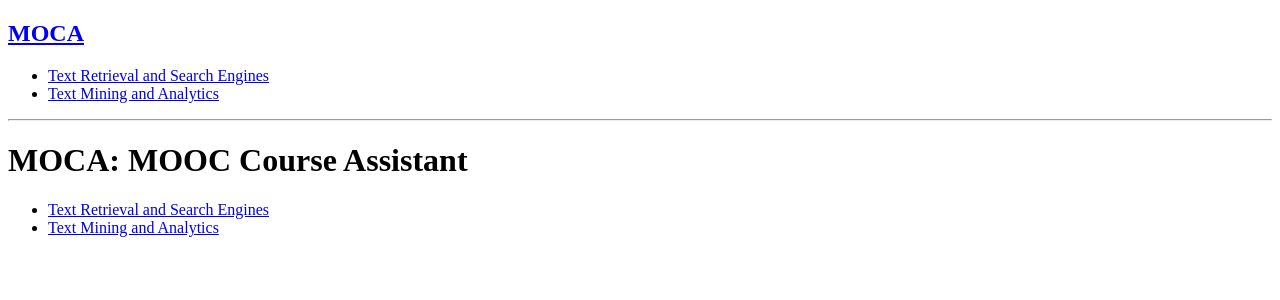
After one commit to kevinwang/moca, a Flask app: template templates/home.html in a window 1280 px wide. The commit adds this page. Shown: the top 300 px of the page. Run offline with Flask 2, Linux system fonts and the light colour scheme; the template is opened without the code that fills it, so the values that code supplies are empty; parts of the project's set-up code (start-up, migrations or seed data) failed here and were passed over.

Commit message:
Set up database connections and retrieve lecture data.

```diff
--- a/app.py
+++ b/app.py
@@ -1,28 +1,68 @@
-from flask import Flask, redirect, render_template, url_for
+from flask import Flask, redirect, render_template, abort
+from functools import wraps
+from sqlalchemy import create_engine, MetaData, Table, select
 
 app = Flask(__name__, static_url_path='')
 app.debug = True
 
+course_ids = ['textretrieval', 'textanalytics']
+engines = {course_id: create_engine('mysql://root@localhost/' + course_id, echo=True) for course_id in course_ids}
+metadata = {course_id: MetaData(engine) for course_id, engine in engines.iteritems()}
+
+def validate_course(f):
+    @wraps(f)
+    def decorated_function(*args, **kwargs):
+        if 'course_id' in kwargs and kwargs['course_id'] not in course_ids:
+            abort(404)
+        return f(*args, **kwargs)
+    return decorated_function
+
 @app.route('/')
-def home():
-    return redirect('/course/textretrieval-001')
+def route_home():
+    return render_template('home.html')
 
 @app.route('/coursestest')
-def coursetest():
+def route_coursetest():
     return render_template('specific.html')
 
 
-@app.route('/course/<course_id>')
-def course(course_id):
+@app.route('/<course_id>')
+@validate_course
+def route_course(course_id):
+    connection = engines[course_id].connect()
+    lecture_metadata = Table('lecture_metadata', metadata[course_id], autoload=True)
+    # TODO: Sort properly by x.y lecture number so 1.10 doesn't come before 1.2
+    s = (select([lecture_metadata.c.id, lecture_metadata.c.title])
+         .where((lecture_metadata.c.parent_id == -1) & (lecture_metadata.c.deleted == 0))
+         .order_by(lecture_metadata.c.title))
+    result = connection.execute(s)
+    connection.close()
+
+    lectures = [{'id': lecture[0], 'title': lecture[1]} for lecture in result]
+
     hardest_topics = ['hardest', 'harder', 'hard']
     easiest_topics = ['easiest', 'easier', 'easy']
-    videos = ['1.1', '1.2', '1.3']
+
     return render_template(
             'course.html',
             course_id=course_id,
             hardest_topics=hardest_topics,
             easiest_topics=easiest_topics,
-            videos=videos)
+            lectures=lectures)
+
+@app.route('/<course_id>/lecture/<int:lecture_id>')
+@validate_course
+def route_lecture(course_id, lecture_id):
+    connection = engines[course_id].connect()
+    lecture_metadata = Table('lecture_metadata', metadata[course_id], autoload=True)
+    s = (select([lecture_metadata.c.id, lecture_metadata.c.title])
+         .where(lecture_metadata.c.id == lecture_id)
+         .limit(1))
+    lecture = list(connection.execute(s))[0]
+    connection.close()
+
+    lecture = {'id': lecture[0], 'title': lecture[1]}
+    return render_template('lecture.html', lecture=lecture)
 
 if __name__ == '__main__':
     app.run()
--- a/requirements.txt
+++ b/requirements.txt
@@ -2,5 +2,6 @@ Flask==0.10.1
 itsdangerous==0.24
 Jinja2==2.8
 MarkupSafe==0.23
+MySQL-python==1.2.5
 SQLAlchemy==1.0.12
 Werkzeug==0.11.5
--- /dev/null
+++ b/templates/home.html
@@ -0,0 +1,8 @@
+{% extends "layout.html" %}
+{% block body %}
+<h1>MOCA: MOOC Course Assistant</h1>
+<ul>
+    <li><a href="/textretrieval">Text Retrieval and Search Engines</a></li>
+    <li><a href="/textanalytics">Text Mining and Analytics</a></li>
+</ul>
+{% endblock %}
--- a/templates/layout.html
+++ b/templates/layout.html
@@ -5,6 +5,12 @@
         <title>MOCA</title>
     </head>
     <body>
+        <h2><a href="/">MOCA</a></h2>
+        <ul>
+            <li><a href="/textretrieval">Text Retrieval and Search Engines</a></li>
+            <li><a href="/textanalytics">Text Mining and Analytics</a></li>
+        </ul>
+        <hr>
         {% block body %}{% endblock %}
     </body>
 </html>
--- /dev/null
+++ b/templates/lecture.html
@@ -0,0 +1,4 @@
+{% extends "layout.html" %}
+{% block body %}
+<h1>{{ lecture.title }}</h1>
+{% endblock %}
```
Also changed, not shown: templates/course.html (+7 -3 lines), README.md.
